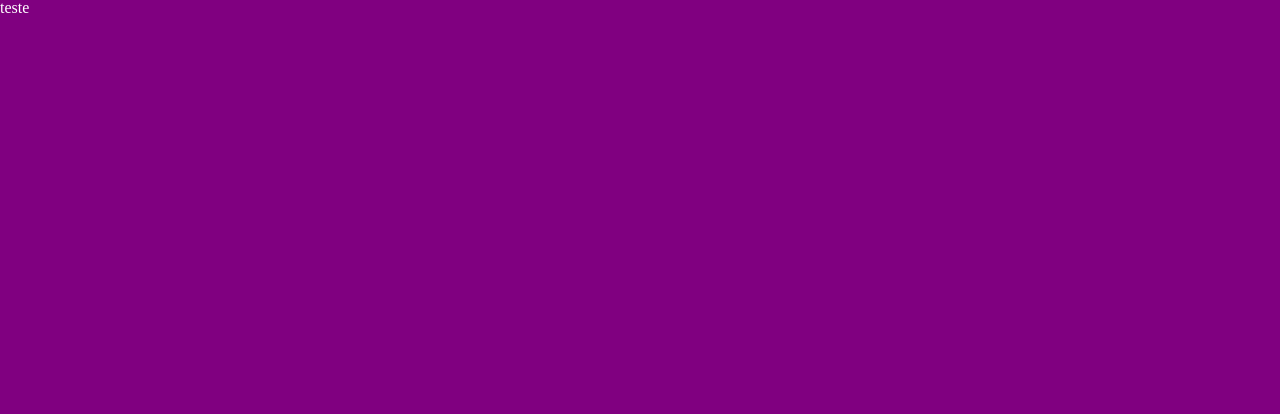
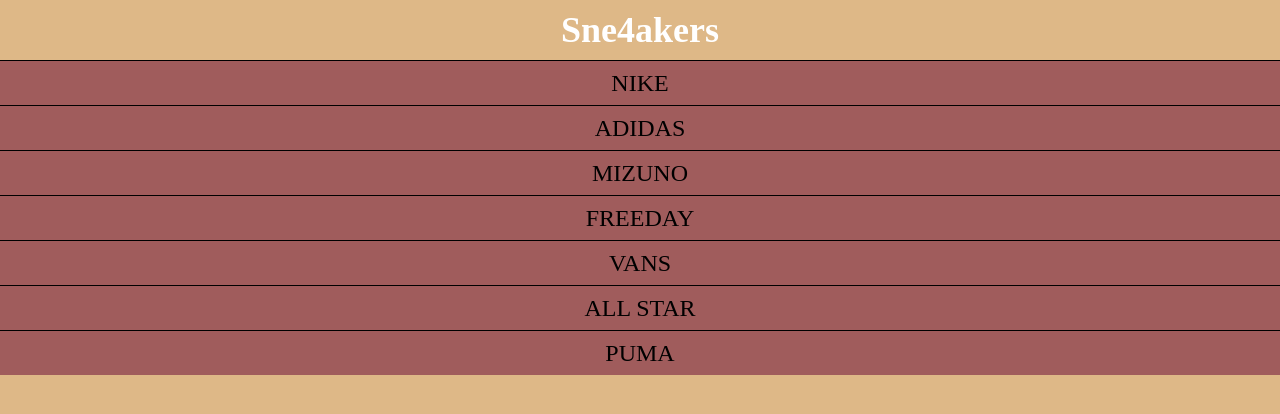
Before and after one commit to Rafers/2tri-Rafa2B, a plain HTML site: page tenis/index.html in a window 1280 px wide. Drawn offline with Linux system fonts and the light colour scheme.

Commit message:
Add files via upload

```diff
--- a/tenis/index.html
+++ b/tenis/index.html
@@ -9,6 +9,19 @@
     <title>Sne4akers</title>
 </head>
 <body>
-    <h1>teste</h1>
+   <header class="cabecalho">
+    <h1 class= "cabecalho-titulo"> Sne4akers </h1>
+    <nav class="cabecalho-menu">
+        <ul>
+            <li><a class="cabecalho-menu-item" href="#">NIKE</a></li>
+            <li><a class="cabecalho-menu-item" href="#">ADIDAS</a></li>
+            <li><a class="cabecalho-menu-item" href="#">MIZUNO</a></li>
+            <li><a class="cabecalho-menu-item" href="#">FREEDAY</a></li>
+            <li><a class="cabecalho-menu-item" href="#">VANS</a></li>
+            <li><a class="cabecalho-menu-item" href="#">ALL STAR</a></li>
+            <li><a class="cabecalho-menu-item" href="#">PUMA</a></li>
+         </ul>
+     </nav>
+   </header>
 </body>
 </html>
--- a/tenis/style.css
+++ b/tenis/style.css
@@ -1,7 +1,8 @@
 :root {
-    --cor-de-fundo: purple;
+    --cor-de-fundo:#DEB887;
     --cabecalho-principal: black;
-
+    --cor-da-fonte:white;
+    --cor-fundo-menu: rgb(160, 92, 92);
 
 }
 
@@ -9,7 +10,27 @@ body {
      background-color: var(--cor-de-fundo);
 }
 
-h1 {
+h1{
+    color: white;
+}
 
-    color:white;
+.cabecalho-titulo {
+    font-size: 36px;
+    font-weight: 700;
+    padding: 12px;
+    text-align: center;
 }
+
+.cabecalho-menu {
+    background-color: var(--cor-fundo-menu);
+}
+
+.cabecalho-menu-item {
+    display: block;
+    padding: 10px;
+    font-size: 24px;
+    text-decoration: none;
+    color: black;
+    text-align: center;
+    border-top: 1px solid;
+}
```
